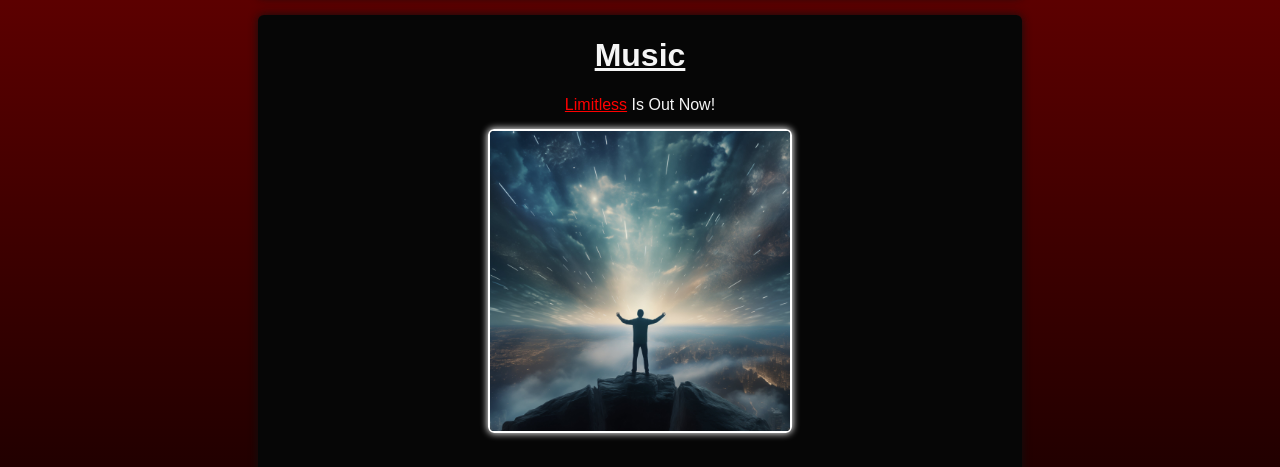
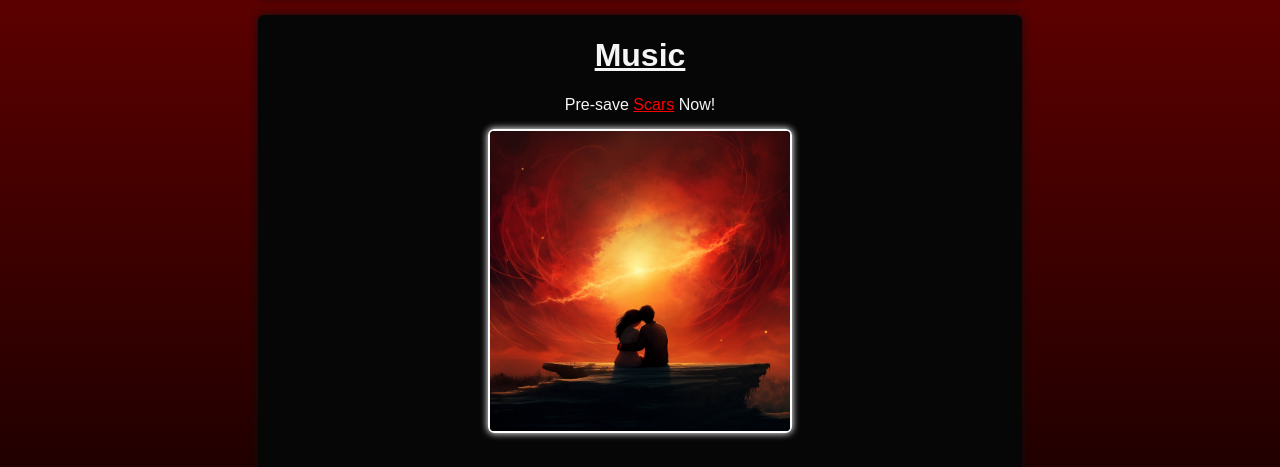
Before and after one commit to liefesutliff/liefesutliffmusic, a plain HTML site: page music.html in a window 1280 px wide. Shown: the part 64-531 px from the top of the page. Drawn offline with Linux system fonts and the light colour scheme.

Commit message:
Updating persave link

```diff
--- a/music.html
+++ b/music.html
@@ -20,8 +20,8 @@
   <br>
   <div class="content">
     <h1><u>Music</u></h1>
-    <p><a href="https://distrokid.com/hyperfollow/liefesutliff/limitless" target="_blank" class="presaveLink">Limitless</a> Is Out Now!</p>
-    <div><img src="images/limitless.jpg" alt="Limitless Art" class="newReleasePic"></div><br>
+    <p>Pre-save <a href="https://distrokid.com/hyperfollow/liefesutliff/scars" target="_blank" class="presaveLink">Scars</a> Now!</p>
+    <div><img src="images/scars.jpg" alt="Limitless Art" class="newReleasePic"></div><br>
     <p>Want to listen to all my music?</p>
     <div class="icons">
       <a href="https://www.youtube.com/channel/UCmkZ4uh43VEuZVOQKCcWOnw" target="_blank"><img class="youtubeIcon" src="images/youtube_144.png" alt="Youtube icon"></a>&nbsp;&nbsp;
```
Also changed, not shown: images/scars.jpg (added).
